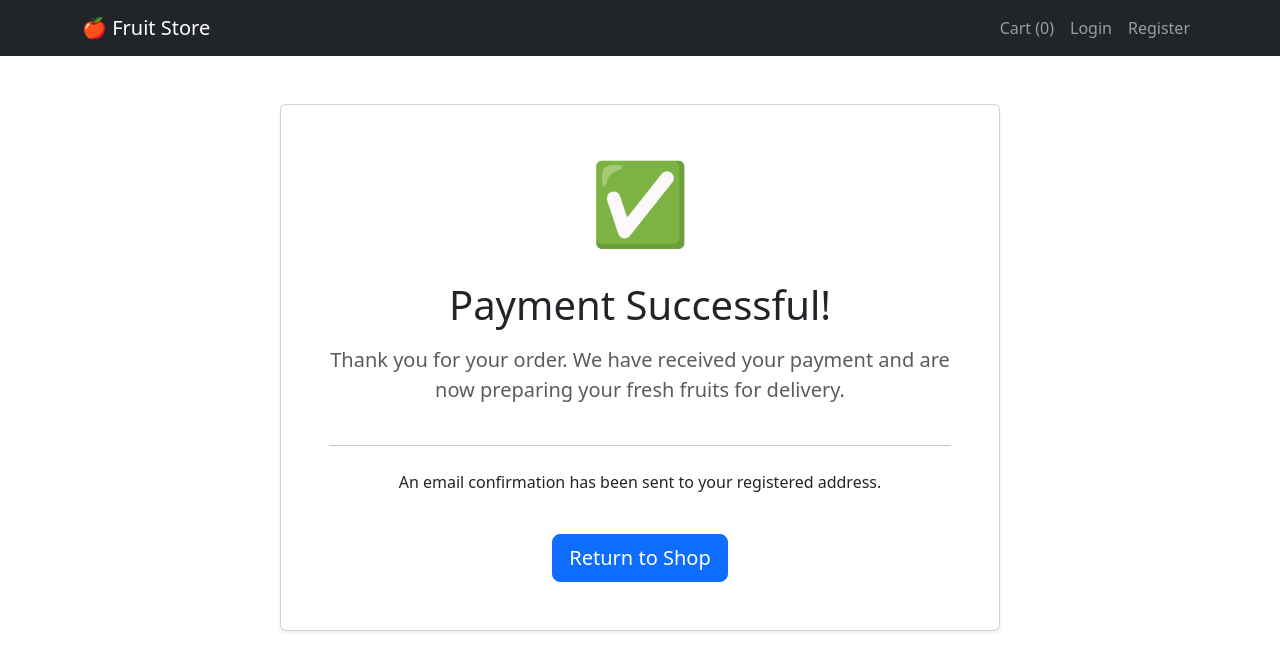
After one commit to Plearn675/97_ecommerce_website, a Flask app: page /success in a window 1280 px wide. The commit adds this page. Shown: the top 671 px of the page. Run offline with Flask 3, Linux system fonts and the light colour scheme.

Commit message:
Complete fruit shop project

```diff
--- a/app/__init__.py
+++ b/app/__init__.py
@@ -13,7 +13,7 @@ login_manager = LoginManager()
 def create_app():
     app = Flask(__name__)
     app.config['SECRET_KEY'] = os.getenv('SECRET_KEY')
-    app.config['SQLALCHEMY_DATABASE_DATA'] = 'sqlite:///shop.db'
+    app.config['SQLALCHEMY_DATABASE_URI'] = 'sqlite:///shop.db'
 
     db.init_app(app)
     login_manager.init_app(app)
--- a/app/routes.py
+++ b/app/routes.py
@@ -1,32 +1,142 @@
-from flask import render_template, redirect, url_for, flash, request, current_app
-from . import db
+from flask import render_template, redirect, url_for, flash, request, current_app, session
+from . import db, login_manager
 from .models import User, Product
 from .forms import RegistrationForm, LoginForm
-from flask_login import login_user, logout_user, login_required
+from flask_login import login_user, logout_user, login_required, current_user
+from werkzeug.security import generate_password_hash, check_password_hash
 import stripe
 import os
+
+# This helper tells Flask-Login how to find a user by their ID
+@login_manager.user_loader
+def load_user(user_id):
+    return User.query.get(int(user_id))
 
 @current_app.route("/")
 def home():
     products = Product.query.all()
     return render_template('index.html', products=products)
 
-@current_app.route("/checkout")
+@current_app.route("/register", methods=['GET', 'POST'])
+def register():
+    if current_user.is_authenticated:
+        return redirect(url_for('home'))
+    form = RegistrationForm()
+    if form.validate_on_submit():
+        hashed_password = generate_password_hash(form.password.data, method='pbkdf2:sha256')
+        user = User(username=form.username.data, email=form.email.data, password=hashed_password)
+        db.session.add(user)
+        db.session.commit()
+        flash('Your account has been created! You can now log in.', 'success')
+        return redirect(url_for('login'))
+    return render_template('register.html', title='Register', form=form)
+
+@current_app.route("/login", methods=['GET', 'POST'])
+def login():
+    if current_user.is_authenticated:
+        return redirect(url_for('home'))
+    form = LoginForm()
+    if form.validate_on_submit():
+        user = User.query.filter_by(email=form.email.data).first()
+        if user and check_password_hash(user.password, form.password.data):
+            login_user(user)
+            return redirect(url_for('home'))
+        else:
+            flash('Login Unsuccessful. Please check email and password', 'danger')
+    return render_template('login.html', title='Login', form=form)
+
+@current_app.route("/logout")
+def logout():
+    logout_user()
+    return redirect(url_for('home'))
+
+@current_app.route("/checkout", methods=['POST'])
 @login_required
 def checkout():
     stripe.api_key = os.getenv('STRIPE_SECRET_KEY')
-    session = stripe.checkout.Session.create(
+
+    if not stripe.api_key:
+        return "Stripe Secret Key not found in environment variables", 500
+
+    total = 0
+    if 'cart' in session:
+        for p_id, quantity in session['cart'].items():
+            product = Product.query.get(int(p_id))
+            if product:
+                total += (product.price * quantity)
+
+    if total == 0:
+        flash("Your cart is empty!", "warning")
+        return redirect(url_for('home'))
+
+    session_stripe = stripe.checkout.Session.create(
         payment_method_types=['card'],
         line_items=[{
             'price_data': {
                 'currency': 'usd',
-                'product_data': {'name': 'Total Order'},
-                'unit_amount': 2000, # Example: $20.00
+                'product_data': {'name': 'Fruit Store Order'},
+                'unit_amount': total,
             },
             'quantity': 1,
         }],
         mode='payment',
-        success_url=url_for('home', _external=True),
-        cancel_url=url_for('home', _external=True),
+        # FIXED: Points to 'success' route instead of 'home'
+        success_url=url_for('success', _external=True),
+        cancel_url=url_for('view_cart', _external=True),
     )
-    return redirect(session.url, code=303)
+    return redirect(session_stripe.url, code=303)
+
+@current_app.route("/add_to_cart/<int:product_id>")
+def add_to_cart(product_id):
+    if 'cart' not in session:
+        session['cart'] = {}
+
+    cart = session['cart']
+    id_str = str(product_id)
+
+    if id_str in cart:
+        cart[id_str] += 1
+    else:
+        cart[id_str] = 1
+
+    session['cart'] = cart
+    session.modified = True
+    flash("Added to cart!", "success")
+    return redirect(url_for('home'))
+
+@current_app.route("/cart")
+def view_cart():
+    if 'cart' not in session or not session['cart']:
+        return render_template('cart.html', display_cart=[], total=0)
+
+    display_cart = []
+    total = 0
+    for p_id, quantity in session['cart'].items():
+        product = Product.query.get(int(p_id))
+        if product:
+            subtotal = product.price * quantity
+            total += subtotal
+            display_cart.append({
+                'product': product,
+                'quantity': quantity,
+                'subtotal': subtotal
+            })
+    return render_template('cart.html', display_cart=display_cart, total=total)
+
+@current_app.route("/remove_from_cart/<int:product_id>")
+def remove_from_cart(product_id):
+    if 'cart' in session:
+        cart = session['cart']
+        id_str = str(product_id)
+        if id_str in cart:
+            cart.pop(id_str)
+            session.modified = True
+            flash("Item removed.", "info")
+    return redirect(url_for('view_cart'))
+
+@current_app.route("/success")
+def success():
+    # FIXED: Clears the cart and forces session update
+    session.pop('cart', None)
+    session.modified = True
+    return render_template('success.html')
--- a/app/templates/base.html
+++ b/app/templates/base.html
@@ -3,27 +3,44 @@
 <head>
     <meta charset="UTF-8">
     <meta name="viewport" content="width=device-width, initial-scale=1.0">
-    <title>Flask Shop</title>
+    <title>Fruit Flask Shop</title>
     <link href="https://cdn.jsdelivr.net/npm/bootstrap@5.3.0/dist/css/bootstrap.min.css" rel="stylesheet">
 </head>
 <body>
     <nav class="navbar navbar-expand-lg navbar-dark bg-dark mb-4">
         <div class="container">
-            <a class="navbar-brand" href="{{ url_for('home') }}">My eCommerce</a>
+            <a class="navbar-brand" href="{{ url_for('home') }}">🍎 Fruit Store</a>
             <div class="navbar-nav ms-auto">
+                <a class="nav-item nav-link" href="{{ url_for('view_cart') }}">
+                    Cart ({{ session['cart']|length if session['cart'] else 0 }})
+                </a>
+
                 {% if current_user.is_authenticated %}
-                    <span class="nav-link text-light">Hello, {{ current_user.username }}</span>
-                    <a class="nav-item nav-link" href="#">Logout</a>
+                    <span class="nav-link text-info">Hello, {{ current_user.username }}</span>
+                    <a class="nav-item nav-link" href="{{ url_for('logout') }}">Logout</a>
                 {% else %}
-                    <a class="nav-item nav-link" href="#">Login</a>
-                    <a class="nav-item nav-link" href="#">Register</a>
+                    <a class="nav-item nav-link" href="{{ url_for('login') }}">Login</a>
+                    <a class="nav-item nav-link" href="{{ url_for('register') }}">Register</a>
                 {% endif %}
             </div>
         </div>
     </nav>
 
     <div class="container">
+        {% with messages = get_flashed_messages(with_categories=true) %}
+            {% if messages %}
+                {% for category, message in messages %}
+                    <div class="alert alert-{{ category }} alert-dismissible fade show" role="alert">
+                        {{ message }}
+                        <button type="button" class="btn-close" data-bs-dismiss="alert" aria-label="Close"></button>
+                    </div>
+                {% endfor %}
+            {% endif %}
+        {% endwith %}
+
         {% block content %}{% endblock %}
     </div>
+
+    <script src="https://cdn.jsdelivr.net/npm/bootstrap@5.3.0/dist/js/bootstrap.bundle.min.js"></script>
 </body>
 </html>
--- /dev/null
+++ b/app/templates/success.html
@@ -0,0 +1,24 @@
+{% extends "base.html" %}
+
+{% block content %}
+<div class="container mt-5">
+    <div class="row justify-content-center">
+        <div class="col-md-8 text-center">
+            <div class="card shadow-sm p-5">
+                <div class="mb-4">
+                    <h1 class="display-1 text-success">✅</h1>
+                </div>
+                <h1 class="mb-3">Payment Successful!</h1>
+                <p class="lead text-muted">
+                    Thank you for your order. We have received your payment and are now preparing your fresh fruits for delivery.
+                </p>
+                <hr class="my-4">
+                <p>An email confirmation has been sent to your registered address.</p>
+                <div class="mt-4">
+                    <a href="{{ url_for('home') }}" class="btn btn-primary btn-lg">Return to Shop</a>
+                </div>
+            </div>
+        </div>
+    </div>
+</div>
+{% endblock %}
```
Also changed, not shown: app/templates/cart.html (+37 -10 lines), app/templates/index.html (+10 -3 lines), app/templates/login.html (+18 -10 lines), app/templates/register.html (added, +29 -0 lines), 1 other file.
